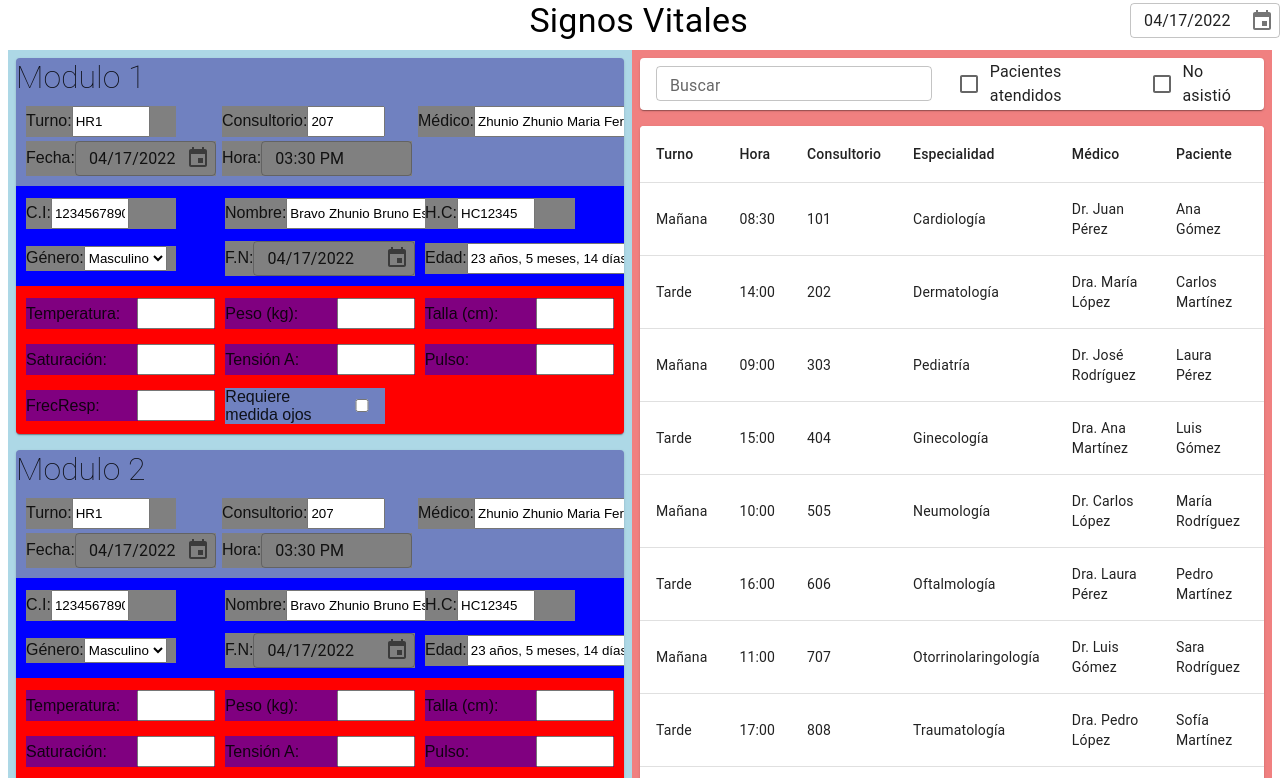
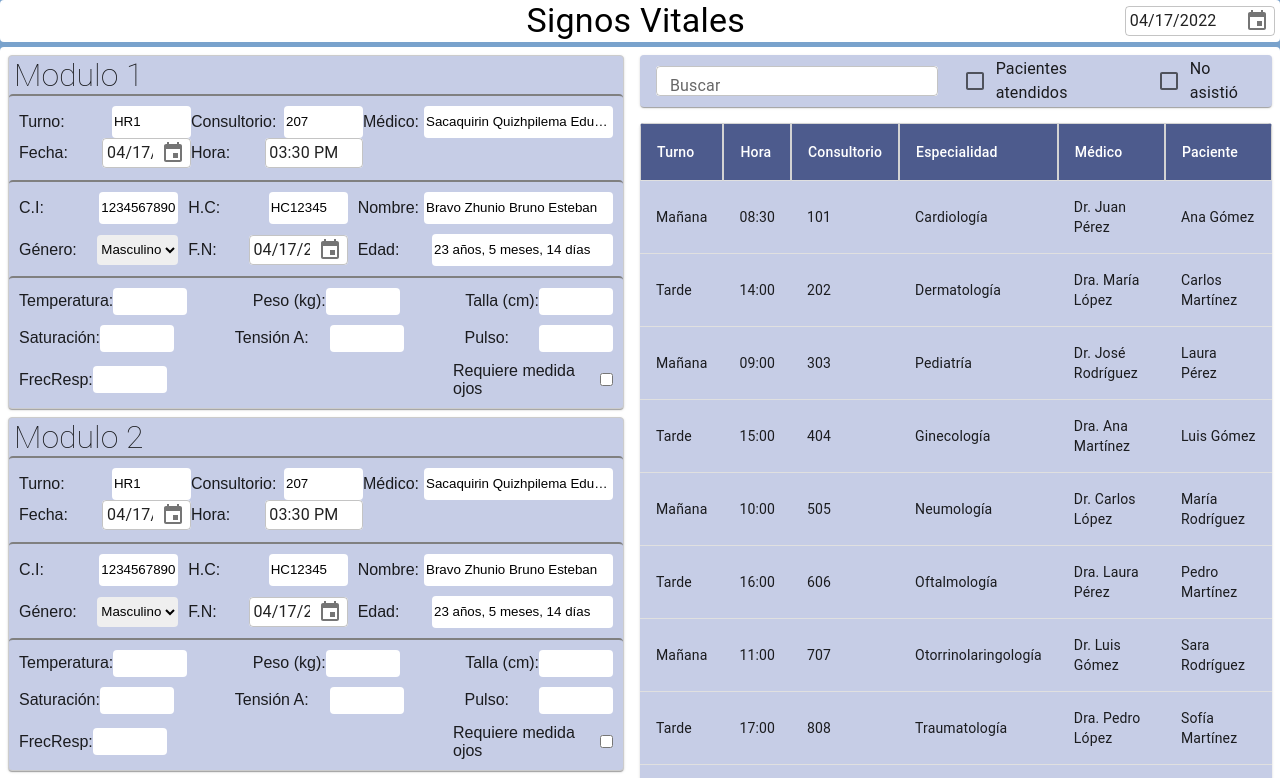
Before and after one commit to Spoxbz/FUNDACION, a React (Vite) app in the folder fhe-app/: page /modules/signs in a window 1280 px wide. Shown: the top 778 px of the page. Built offline with nearby package versions, Linux system fonts and the light colour scheme; no server answers.

Commit message:
cm13
estilizados para la interfaz de signos vitales

```diff
--- /dev/null
+++ b/fhe-app/src/CSS/notes.css
@@ -0,0 +1,64 @@
+/****** Estilos generales ******/
+body {
+  background-color: #f7f9fc; /* Fondo general */
+  color: #333; /* Texto principal */
+}
+
+/****** Estilos para encabezados ******/
+.vts-header {
+  background-color: #f0f4fa; /* Azul claro */
+  color: #2c3e50; /* Texto oscuro */
+}
+
+/****** Estilos para las tarjetas de los módulos ******/
+.chair-card {
+  background-color: #f0f4fa; /* Azul muy claro */
+  border: 1px solid #ccc; /* Bordes sutiles */
+  box-shadow: 0 2px 4px rgba(0, 0, 0, 0.1); /* Sombra ligera */
+}
+
+/****** Estilos para los campos de texto ******/
+.field {
+  background-color: #f7f9fc; /* Fondo claro */
+  color: #333; /* Texto oscuro */
+  border: 1px solid #ddd; /* Bordes suaves */
+}
+
+.field-signs {
+  background-color: #ffffff; /* Fondo blanco */
+  border: 1px solid #ccc; /* Bordes claros */
+  color: #333; /* Texto oscuro */
+}
+
+.field-signs-input {
+  background-color: #f0f4fa; /* Azul muy claro */
+  border: 1px solid #ccc; /* Bordes suaves */
+  color: #333; /* Texto oscuro */
+}
+
+.field-signs-checkbox {
+  background-color: #ffffff; /* Blanco */
+  border: 2px solid #5cb85c; /* Verde accesible */
+  color: #2c3e50; /* Azul oscuro */
+}
+
+/****** Estilos para tablas de la derecha ******/
+.vts-main-right {
+  background-color: #ffffff; /* Fondo blanco */
+  border: 1px solid #ccc; /* Bordes claros */
+}
+
+table {
+  background-color: #ffffff; /* Fondo blanco */
+  border: 1px solid #ddd; /* Bordes sutiles */
+}
+
+th {
+  background-color: #5cb85c; /* Verde accesible */
+  color: white; /* Texto blanco */
+}
+
+td {
+  background-color: #f7f9fc; /* Fondo claro */
+  color: #333; /* Texto oscuro */
+}
--- a/fhe-app/src/CSS/topbar.css
+++ b/fhe-app/src/CSS/topbar.css
@@ -15,8 +15,9 @@
 .toolbar-content {
   display: flex;
   width: 100%;
-  /* height: 40px; */
+  height: 40px;
   box-sizing: border-box;
+  padding-right: 0.5rem;
 }
 
 .left-section {
@@ -40,7 +41,6 @@
   width: 90%;
   height: auto;
   align-items: center;
-  /* border: 1px solid black; */
 }
 .midle-section h1 {
   margin: 0;
@@ -49,11 +49,10 @@
 }
 
 .rigth-section {
-  /* border: 1px solid black; */
   display: flex;
-  align-items: center;
-  justify-content: space-between;
+  align-items: center !important;
   width: 10%; /* Ajusta el ancho al contenido */
+  font-family: "Roboto", sans-serif;
 }
 
 .divisor {
--- a/fhe-app/src/CSS/vitalsigns.css
+++ b/fhe-app/src/CSS/vitalsigns.css
@@ -1,14 +1,16 @@
 .container-vitalsigns {
-  background-color: white;
   width: 100%;
   height: fit-content;
-  /* text-align: center; */
 }
 
 /**********Estilos Encabezado***********/
 .vts-header {
   display: flex;
   align-items: center;
+  background-color: white;
+  margin-bottom: 5px;
+  border-radius: 4px;
+  padding-right: 5px;
 }
 .vts-title {
   text-align: center;
@@ -26,28 +28,33 @@
 /**********Estilos Contenido princip+al***********/
 .vts-main {
   background-color: white;
-  padding: 0.5rem;
+  border-radius: 4px;
+  /* padding: 0.5rem; */
   display: flex;
   height: 100%;
 }
 
 /****************!!Estilos Sección Izquierda***********/
 .vts-main-left {
-  background-color: lightblue;
   width: 50%;
   display: flex;
   flex-direction: column;
 }
 .chair-card {
-  background-color: #7081c0 !important;
-  margin: 0.5rem;
+  background-color: #c6cde6 !important;
+  /* background-color: #334893 !important; */
+  border: 1px solid #ccc !important; /* Bordes sutiles */
+  box-shadow: 0 2px 4px rgba(0, 0, 0, 0.1); /* Sombra ligera */
+  margin: 0.5rem 0.5rem 0 0.5rem;
   box-shadow: 0 0 5px 0 rgba(0, 0, 0, 0.2);
   font-family: sans-serif;
 }
 .encabezado {
   margin: 0px !important;
+  padding-left: 5px !important;
   font-family: "Roboto", sans-serif;
   font-weight: 100;
+  cursor: pointer;
 }
 
 /******Estilos Info de turno******/
@@ -56,63 +63,64 @@
   grid-template-columns: repeat(3, 1fr);
   grid-template-rows: repeat(2, 1fr);
   gap: 10px;
+  padding: 10px;
 }
 
 /******Estilos Info de paciente******/
 .fields-patient-info {
-  display: flex;
-  flex-wrap: wrap;
-  background-color: blue;
+  display: grid;
+  grid-template-columns: repeat(3, 1fr);
   align-items: center;
-  gap: 10px; /* Espaciado uniforme */
+  gap: 10px;
   padding: 10px;
   box-sizing: border-box;
-  justify-content: space-between;
 }
 
 /******Estilos Signos Vitales Paciente******/
 .fields-sign-info {
   display: flex;
   flex-wrap: wrap;
-  background-color: red;
   align-items: center;
   gap: 10px;
   padding: 10px;
   box-sizing: border-box;
+  justify-content: space-between;
 }
 .field-signs {
-  background-color: purple;
   align-items: center;
   display: flex;
+  justify-content: space-between !important;
+  border-radius: 4px;
 }
 .field-signs-input {
   width: 70px;
   height: 25px;
   display: flex;
   flex-direction: column;
+  border-radius: 4px;
+  border: 0px;
 }
+
+.field-signs-checkbox {
+  display: flex;
+  align-items: center;
+  width: 160px;
+}
+
 #bloodPressure {
   margin-left: 21px;
 }
 #pulse {
-  margin-left: 28px;
-}
-.field-signs-checkbox {
-  display: flex;
-  align-items: center;
-  background-color: #7081c0;
-  width: 160px;
-}
-#requiresEyeMeasurement {
-  width: 40%;
-  border: 1px solid black;
+  margin-left: 30px;
 }
 
 /******Estilos Medidas Ojos******/
 .fields-eyes {
-  display: flex;
-  flex-wrap: wrap;
-  background-color: orange;
+  width: 100%;
+  display: grid;
+  grid-template-columns: repeat(3, 1fr);
+  background-color: #334893;
+  color: white;
   align-items: center;
   gap: 10px;
   padding: 10px;
@@ -127,56 +135,117 @@
 
 /******Estilos generales para campos******/
 .field {
-  background-color: gray;
-  width: 150px;
   height: fit-content;
   box-sizing: border-box;
   display: flex;
-  align-items: center; /* Alinea verticalmente los elementos */
+  align-items: center;
+  justify-content: space-between;
+
+  border-radius: 4px;
+}
+.field,
+.field-signs {
+  /* background-color: #334893;*/
+  /* color: white; */
+}
+
+#turno,
+#consultorio,
+#ci,
+#hc,
+#edad,
+#genero,
+#nombre,
+#medico {
+  border-radius: 4px 4px 4px 4px;
+  border: 0px;
 }
 
 #turno,
 #consultorio,
 #ci,
 #hc {
-  width: 70px; /* Asegura tamaños consistentes */
-  height: 25px;
+  width: 75px;
+  height: 30px;
 }
 
-#nombre,
-#medico,
 #edad,
 #genero {
-  width: auto; /* Ajusta para campos más largos */
-  height: 25px;
+  width: auto;
+  height: 30px;
+}
+#nombre,
+#medico {
+  width: 185px;
   text-overflow: ellipsis;
   overflow: hidden;
   white-space: nowrap;
+  height: 30px;
+}
+.field > label {
+  margin-right: 5px;
 }
 
 .date-field,
 .time-field {
-  width: 190px;
   height: fit-content;
   align-items: center;
 }
+.date-field > label {
+  margin-right: 20%;
+}
+.time-field > label {
+  margin-right: 20%;
+}
 
 .MuiInputBase-root {
-  /* height: 25px !important; */
+  height: 30px !important;
+  background-color: white;
+}
+
+/* padding para las letras dentro de los contenedores de fecha y hora */
+.css-1dune0f-MuiInputBase-input-MuiOutlinedInput-input {
   padding: 0px !important;
+  padding-left: 0.3rem !important;
 }
+
 /*Estilos para dar un margen a los iconos de los calendarios en signos vitales*/
 .css-elo8k2-MuiInputAdornment-root {
   margin-left: 0px !important;
   margin-right: 10px !important;
 }
 
+/* Estilos dividir secciones */
+.fields-patient-info,
+.fields-sign-info,
+.fields-turn-info {
+  border-top: 2px solid gray;
+  border-radius: 4px;
+}
+
 /**********!!Estilos Sección Derecha***********/
 .vts-main-right {
-  background-color: lightcoral;
   width: 50%;
   padding: 0.5rem;
 }
+.bar-search-table-list {
+  background-color: #c6cde6 !important;
+}
+.tablePatient {
+  background-color: #c6cde6 !important;
+}
+/* Encabezado de la tabla */
+.MuiTableCell-head {
+  /* background-color: #7081c0 !important; */
+  background-color: #4d5b8d !important;
+  border: 1px solid lightgray;
+  color: white !important;
+}
+
+/* Cuerpo de la tabla */
+/* .MuiTableCell-body {
+  border: 1px solid black;
+} */
 
 /**********!Media queries**********/
 @media ((max-width: 1600px) and (max-height: 900px)) {
@@ -188,33 +257,16 @@
   .fields-turn-info {
     display: grid;
     grid-template-columns: repeat(3, 1fr);
-    /* grid-template-rows: repeat(3, 1fr); */
+    grid-template-rows: repeat(2, 1fr);
     gap: 0px;
     padding: 10px;
   }
   .fields-patient-info {
     display: grid;
-    grid-template-columns: repeat(3, 2fr);
+    grid-template-columns: repeat(3, 1fr);
     grid-template-rows: repeat(2, 1fr);
     gap: 10px;
   }
-
-  .fields-sign-info {
-    display: grid;
-    grid-template-columns: repeat(3, 1fr);
-    grid-template-rows: repeat(3, 1fr);
-    gap: 10px;
-  }
-  /*Estilos para separar el label y el input de los signos vitales*/
-  .field-signs {
-    display: flex;
-    justify-content: space-between;
-  }
-
-  .fields-eyes {
-    display: flex;
-  }
-
   #nombre,
   #medico,
   #edad {
--- a/fhe-app/src/components/TOPBAR/Topbar.tsx
+++ b/fhe-app/src/components/TOPBAR/Topbar.tsx
@@ -30,10 +30,18 @@ const Topbar: React.FC<TopbarProps> = ({
 
         <div className="rigth-section">
           <Avatar
-            sx={{ width: "30px", height: "30px" }}
+            sx={{ width: "30px", height: "30px", marginRight: "10px" }}
             onClick={onMenuOpen}
             style={{ cursor: "pointer" }}
           />
+          <p
+            style={{
+              width: "100%",
+              textAlign: "center",
+            }}
+          >
+            {username}
+          </p>
 
           {menuAnchorEl && (
             <div
@@ -41,8 +49,8 @@ const Topbar: React.FC<TopbarProps> = ({
               ref={menuRef}
               style={{
                 position: "absolute",
-                top: "50px",
-                right: "10px",
+                top: "35px",
+                borderRadius: "4px",
                 background: "white",
                 border: "1px solid #ddd",
                 boxShadow: "0px 4px 6px rgba(0, 0, 0, 0.1)",
--- a/fhe-app/src/components/VITALSIGNS/chairs/sections/PacientInfo.tsx
+++ b/fhe-app/src/components/VITALSIGNS/chairs/sections/PacientInfo.tsx
@@ -23,6 +23,10 @@ export default function PacientInfo() {
       </div>
 
       <div className="field">
+        <label htmlFor="hc">H.C:</label>
+        <input id="hc" type="text" className="custom-input" value={"HC12345"} />
+      </div>
+      <div className="field">
         <label htmlFor="nombre">Nombre:</label>
         <input
           id="nombre"
@@ -31,12 +35,6 @@ export default function PacientInfo() {
           value={"Bravo Zhunio Bruno Esteban"}
         />
       </div>
-
-      <div className="field">
-        <label htmlFor="hc">H.C:</label>
-        <input id="hc" type="text" className="custom-input" value={"HC12345"} />
-      </div>
-
       <div className="field">
         <label htmlFor="genero">Género:</label>
         <select id="genero" className="custom-input">
--- a/fhe-app/src/components/VITALSIGNS/chairs/sections/TurnInfo.tsx
+++ b/fhe-app/src/components/VITALSIGNS/chairs/sections/TurnInfo.tsx
@@ -39,7 +39,7 @@ export default function TurnInfo() {
           id="medico"
           type="text"
           className="custom-input"
-          value={"Zhunio Zhunio Maria Fernanda"}
+          value={"Sacaquirin Quizhpilema Eduardo Santiago"}
         />
       </div>
 
--- a/fhe-app/src/components/VITALSIGNS/listablepacient/ListTablePacients.tsx
+++ b/fhe-app/src/components/VITALSIGNS/listablepacient/ListTablePacients.tsx
@@ -49,6 +49,7 @@ const PacientesTabla: React.FC<Props> = ({ pacientes }) => {
     <Box>
       {/* Barra de búsqueda y filtros */}
       <Box
+        className="bar-search-table-list"
         display="flex"
         alignItems="center"
         gap={2}
@@ -62,8 +63,7 @@ const PacientesTabla: React.FC<Props> = ({ pacientes }) => {
           placeholder="Buscar por turno, médico o paciente"
           value={search}
           onChange={handleSearchChange}
-          // fullWidth
-          sx={{ width: "50%" }}
+          sx={{ width: "50%", backgroundColor: "white", borderRadius: "4px" }}
         />
         <Box display="flex" alignItems="center">
           <Checkbox />
@@ -76,7 +76,7 @@ const PacientesTabla: React.FC<Props> = ({ pacientes }) => {
       </Box>
 
       {/* Tabla */}
-      <TableContainer component={Paper}>
+      <TableContainer component={Paper} className="tablePatient">
         <Table stickyHeader>
           <TableHead>
             <TableRow>
```
